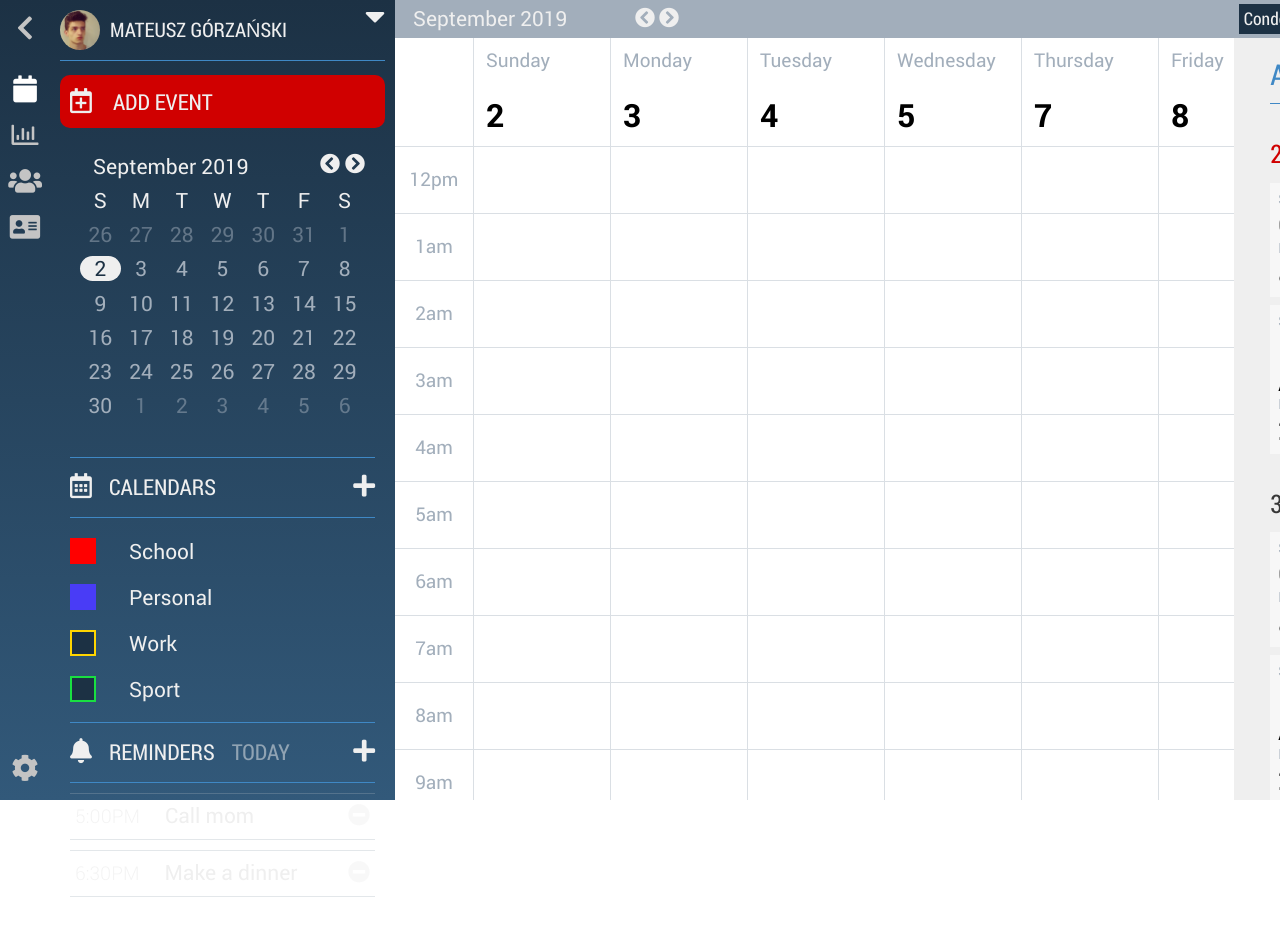
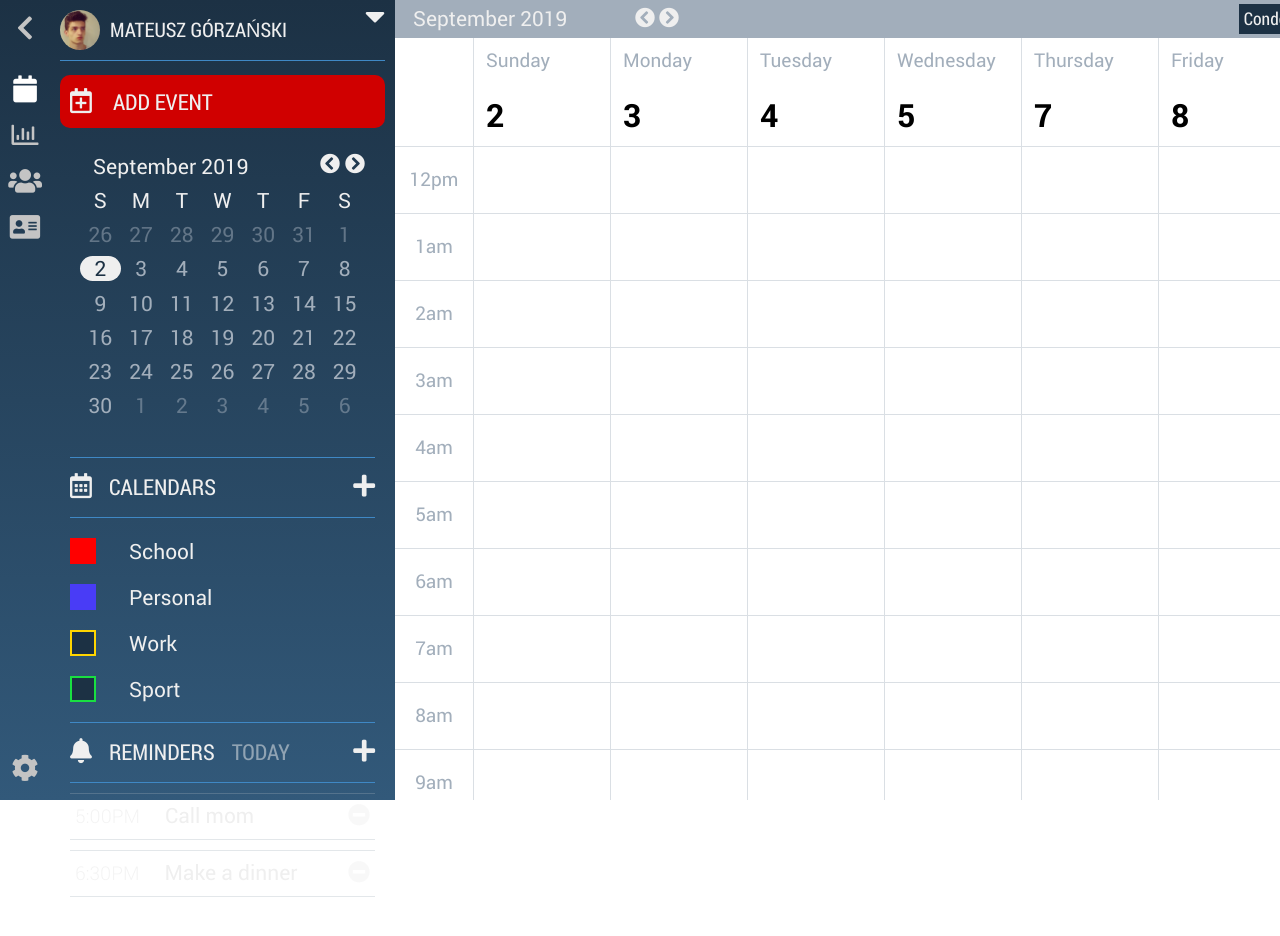
Before and after one commit to mgorzanski/calendar-app, a React (Create React App) app: page /calendar/main in a window 1280 px wide. Shown: the top 936 px of the page. Before the commit the page ends 897 px from the top, so only its background shows below. Built offline with nearby package versions, Linux system fonts and the light colour scheme.

Commit message:
change flex properties of calendar view and agenda

```diff
--- a/src/containers/Calendar/Calendar/Agenda.css
+++ b/src/containers/Calendar/Calendar/Agenda.css
@@ -1,7 +1,5 @@
 .agenda-view {
-  flex-grow:1;
-  flex-basis: 510px;
-  flex-shrink: 2;
+  flex: auto;
   padding: 20px 36px;
   background: #efefef;
   height: calc(100vh - 78px);
--- a/src/containers/Calendar/Calendar/Panel/PanelRemindersEvents.css
+++ b/src/containers/Calendar/Calendar/Panel/PanelRemindersEvents.css
@@ -1,5 +1,3 @@
-.panel-reminders-events {}
-
 .reminders-list {
   list-style: none;
   margin: 0;
--- a/src/containers/Calendar/Calendar/index.css
+++ b/src/containers/Calendar/Calendar/index.css
@@ -13,9 +13,7 @@
 }
 
 .condensed-view {
-  flex-grow: 2;
-  flex-shrink: 1;
-  flex-basis: 1015px;
+  flex: auto;
   overflow: scroll;
   height: calc(100vh - 38px);
   max-width: 1055px;
```
